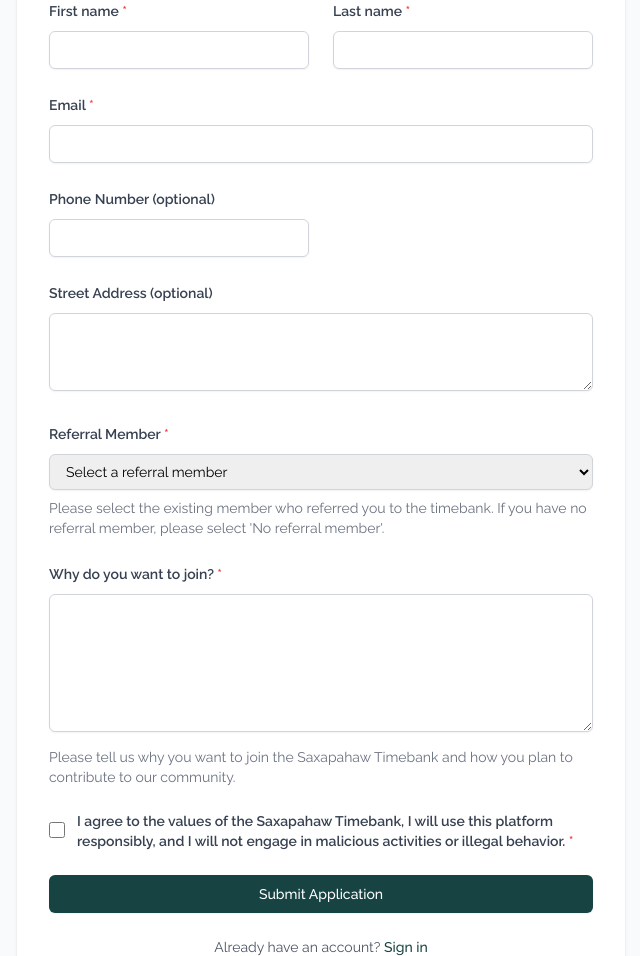
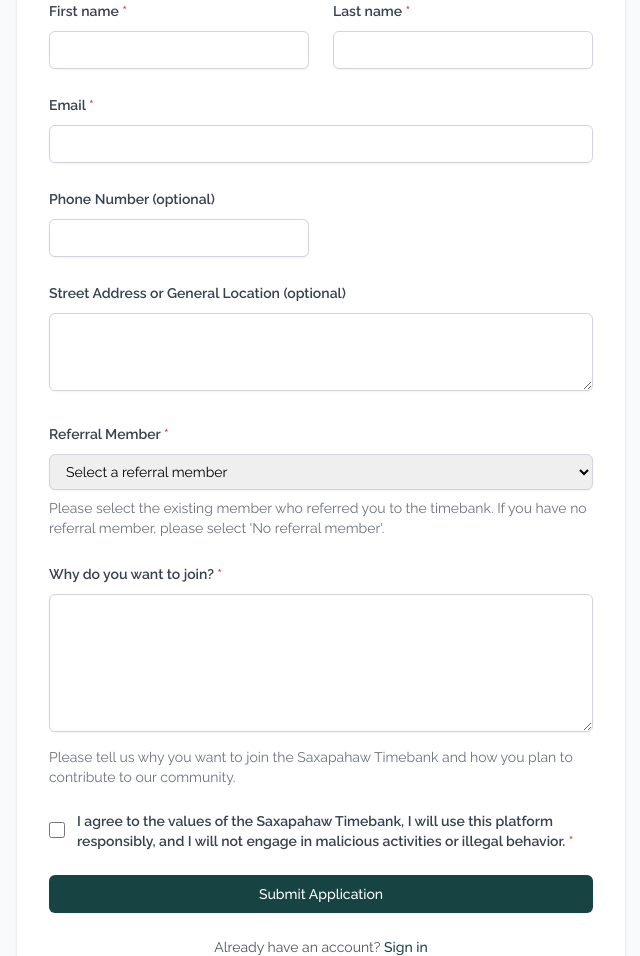
Before and after one commit to jeodell/saxfwd-community-time-bank, a Django app: page /accounts/apply/ in a window 1280 px wide. Shown: the part 289-1245 px from the top of the page, without its empty margins (319-959 px from the left). Run offline with Django 5.2, Linux system fonts and the light colour scheme; data that the repository does not hold is empty; some libraries are stand-ins or nearby versions.

Commit message:
Changing street address to allow general location too

```diff
--- a/templates/registration/apply.html
+++ b/templates/registration/apply.html
@@ -100,7 +100,7 @@
 
       <!-- Address -->
         <div class="space-y-2">
-          <label for="id_address" class="text-sm font-semibold text-gray-700">Street Address (optional)</label>
+          <label for="id_address" class="text-sm font-semibold text-gray-700">Street Address or General Location (optional)</label>
           <textarea
             name="address"
             id="id_address"
--- a/templates/users/user.html
+++ b/templates/users/user.html
@@ -331,7 +331,7 @@
                   <p class="text-sm text-gray-600">{{ profile_user.phone_number|default:"Not provided" }}</p>
                 </div>
                 <div>
-                  <p class="text-sm text-gray-800 font-semibold">Street Address</p>
+                  <p class="text-sm text-gray-800 font-semibold">Location</p>
                   <p class="text-sm text-gray-600">{{ profile_user.address|default:"Not provided" }}</p>
                 </div>
                 <div class="md:col-span-2">
--- a/templates/users/user_form.html
+++ b/templates/users/user_form.html
@@ -106,7 +106,7 @@
 
       <!-- Address -->
         <div class="space-y-2">
-          <label for="id_address" class="text-sm font-semibold text-gray-700">Street Address (optional)</label>
+          <label for="id_address" class="text-sm font-semibold text-gray-700">Street Address or General Location (optional)</label>
 
           <textarea
             name="address"
```
